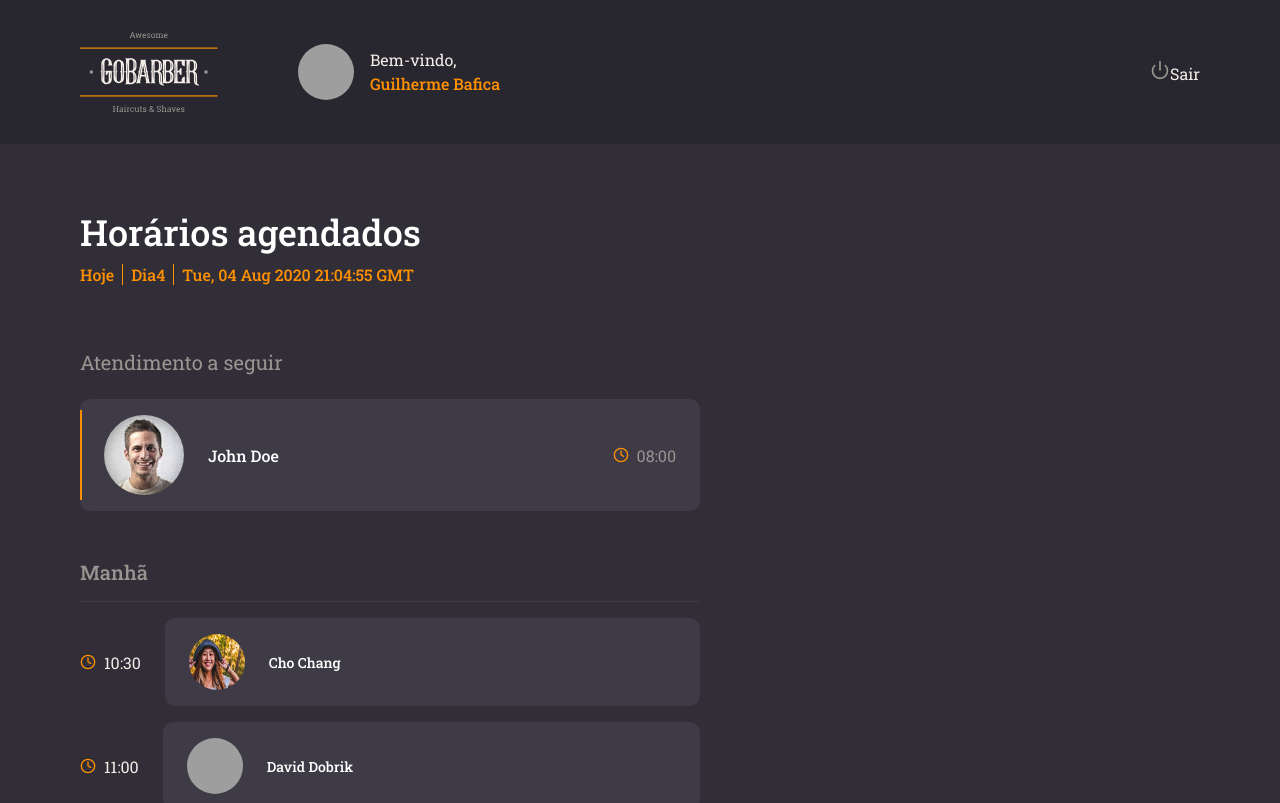
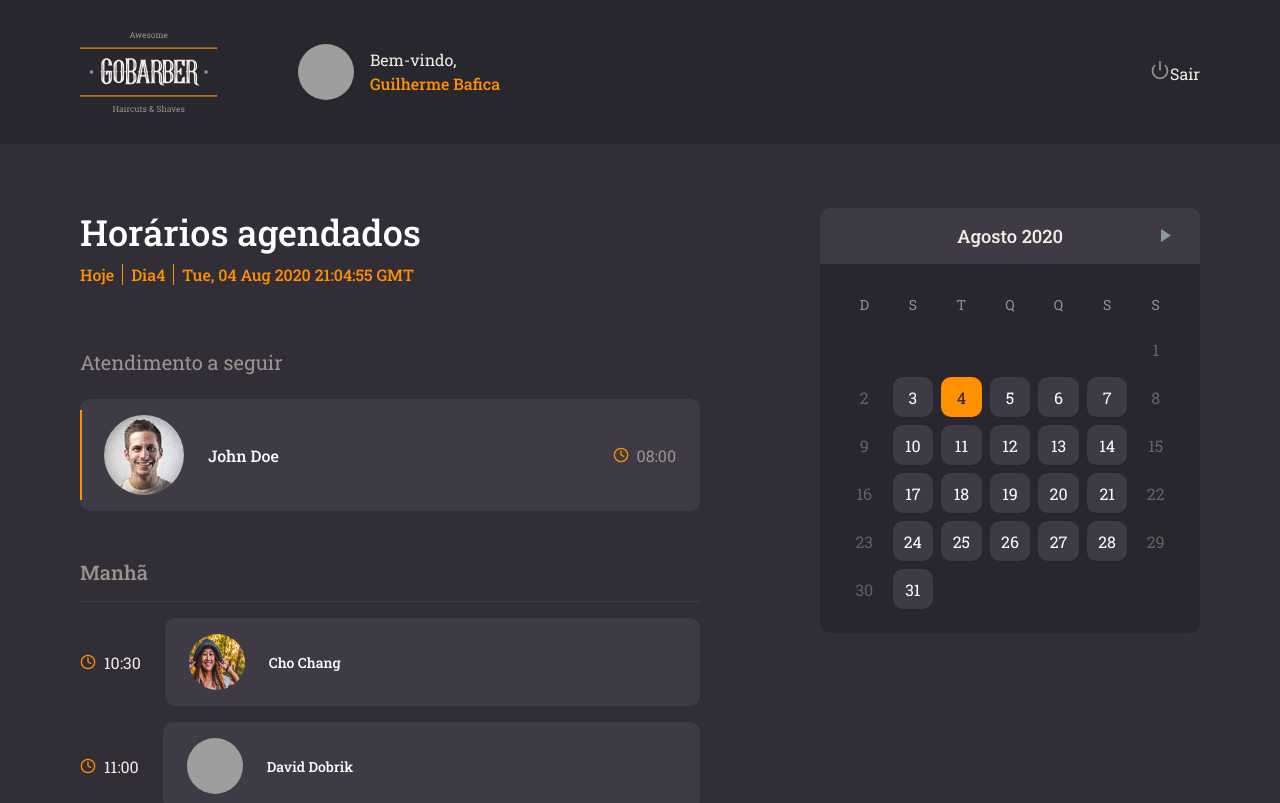
Before and after one commit to guibafica/GoBarber-2_FrontendWeb, a React (Create React App) app: page /dashboard in a window 1280 px wide. Shown: the top 803 px of the page. Built offline with nearby package versions, Linux system fonts and the light colour scheme; grey boxes are pictures that could not be loaded.

Commit message:
CHORE: Calendario e estilizacao

```diff
--- a/package.json
+++ b/package.json
@@ -15,6 +15,7 @@
     "axios": "^0.19.2",
     "polished": "^3.6.5",
     "react": "^16.13.1",
+    "react-day-picker": "^7.4.8",
     "react-dom": "^16.13.1",
     "react-icons": "^3.10.0",
     "react-router-dom": "^5.2.0",
--- a/src/pages/Dashboard/index.tsx
+++ b/src/pages/Dashboard/index.tsx
@@ -1,5 +1,7 @@
-import React, { useState } from 'react';
+import React, { useState, useCallback } from 'react';
 import { Link } from 'react-router-dom';
+import DayPicker, { DayModifiers } from 'react-day-picker';
+import 'react-day-picker/lib/style.css';
 
 import { FiPower, FiClock } from 'react-icons/fi';
 import {
@@ -19,6 +21,12 @@ import logoImg from '../../assets/logo.svg';
 
 const Dashboard: React.FC = () => {
   const [selectedDate, setSelectedDate] = useState(new Date());
+
+  const handleDateChange = useCallback((day: Date, modifiers: DayModifiers) => {
+    if (modifiers.available) {
+      setSelectedDate(day);
+    }
+  }, []);
 
   return (
     <Container>
@@ -131,7 +139,32 @@ const Dashboard: React.FC = () => {
             </Appointment>
           </Section>
         </Schedule>
-        <Calendar />
+        <Calendar>
+          <DayPicker
+            weekdaysShort={['D', 'S', 'T', 'Q', 'Q', 'S', 'S']}
+            fromMonth={new Date()}
+            disabledDays={[{ daysOfWeek: [0, 6] }]}
+            modifiers={{
+              available: { daysOfWeek: [1, 2, 3, 4, 5] },
+            }}
+            selectedDays={selectedDate}
+            onDayClick={handleDateChange}
+            months={[
+              'Janeiro',
+              'Fevereiro',
+              'Março',
+              'Abril',
+              'Maio',
+              'Junho',
+              'Julho',
+              'Agosto',
+              'Setembro',
+              'Outubro',
+              'Novembro',
+              'Dezembro',
+            ]}
+          />
+        </Calendar>
       </Content>
     </Container>
   );
--- a/src/pages/Dashboard/styles.ts
+++ b/src/pages/Dashboard/styles.ts
@@ -207,4 +207,79 @@ export const Appointment = styled.div`
 
 export const Calendar = styled.aside`
   width: 380px;
+
+  .DayPicker {
+    border-radius: 10px;
+  }
+
+  .DayPicker-wrapper {
+    padding-bottom: 0;
+    background: #3e3b47;
+    border-radius: 10px;
+  }
+
+  .DayPicker,
+  .DayPicker-Month {
+    width: 100%;
+  }
+
+  .DayPicker-NavButton {
+    color: #999591 !important;
+  }
+
+  .DayPicker-NavButton--prev {
+    right: auto;
+    left: 1.5em;
+    margin-right: 0;
+  }
+
+  .DayPicker-Month {
+    border-collapse: separate;
+    border-spacing: 8px;
+    margin: 16px 0 0 0;
+    padding: 16px;
+    background-color: #28262e;
+    border-radius: 0 0 10px 10px;
+  }
+
+  .DayPicker-Caption {
+    margin-bottom: 1em;
+    padding: 0 1em;
+    color: #f4ede8;
+
+    > div {
+      text-align: center;
+    }
+  }
+
+  .DayPicker-Day {
+    width: 40px;
+    height: 40px;
+  }
+
+  .DayPicker-Day--available:not(.DayPicker-Day--outside) {
+    background: #3e3b47;
+    border-radius: 10px;
+    color: #fff;
+  }
+
+  .DayPicker:not(.DayPicker--interactionDisabled)
+    .DayPicker-Day:not(.DayPicker-Day--disabled):not(.DayPicker-Day--selected):not(.DayPicker-Day--outside):hover {
+    background: ${shade(0.2, '#3e3b47')};
+  }
+
+  .DayPicker-Day--today {
+    font-weight: normal;
+  }
+
+  .DayPicker-Day--disabled {
+    color: #666360 !important;
+    background: transparent !important;
+  }
+
+  .DayPicker-Day--selected {
+    background: #ff9000 !important;
+    border-radius: 10px;
+    color: #232129 !important;
+  }
 `;
```
Also changed, not shown: 1 other file (tests, documents, lock files or other folders).
